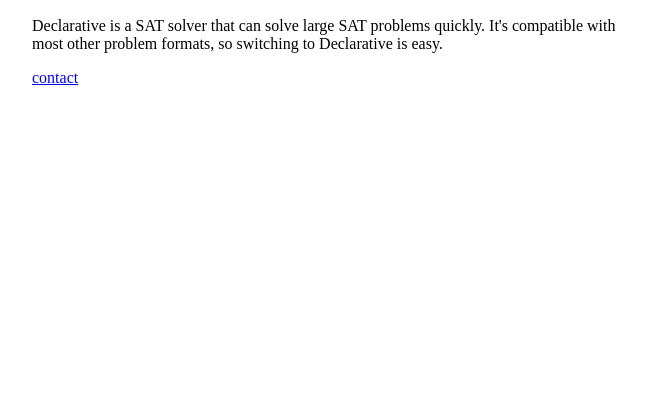
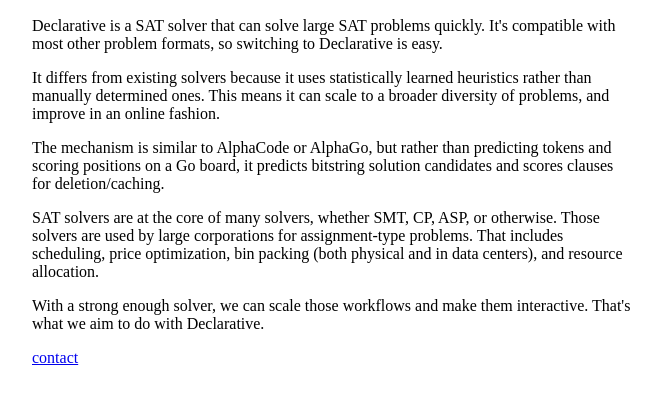
Before and after one commit to kyduff/declarative, a plain HTML site: page index.html in a window 1280 px wide. Shown: the part 80-484 px from the top of the page, without its empty margins (308-969 px from the left). Drawn offline with Linux system fonts and the light colour scheme.

Commit message:
Add more info

```diff
--- a/index.html
+++ b/index.html
@@ -19,7 +19,16 @@
   <h2>
     <b>Declarative</b>
   </h2>
+
   <p>Declarative is a SAT solver that can solve large SAT problems quickly. It's compatible with most other problem formats, so switching to Declarative is easy.</p>
+
+  <p>It differs from existing solvers because it uses statistically learned heuristics rather than manually determined ones. This means it can scale to a broader diversity of problems, and improve in an online fashion.</p>
+
+  <p>The mechanism is similar to AlphaCode or AlphaGo, but rather than predicting tokens and scoring positions on a Go board, it predicts bitstring solution candidates and scores clauses for deletion/caching.</p>
+
+  <p>SAT solvers are at the core of many solvers, whether SMT, CP, ASP, or otherwise. Those solvers are used by large corporations for assignment-type problems. That includes scheduling, price optimization, bin packing (both physical and in data centers), and resource allocation.</p>
+
+  <p>With a strong enough solver, we can scale those workflows and make them interactive. That's what we aim to do with Declarative.</p>
 
   <a href="mailto:kylejduffy3@gmail.com">contact</a>
 </body>
```
